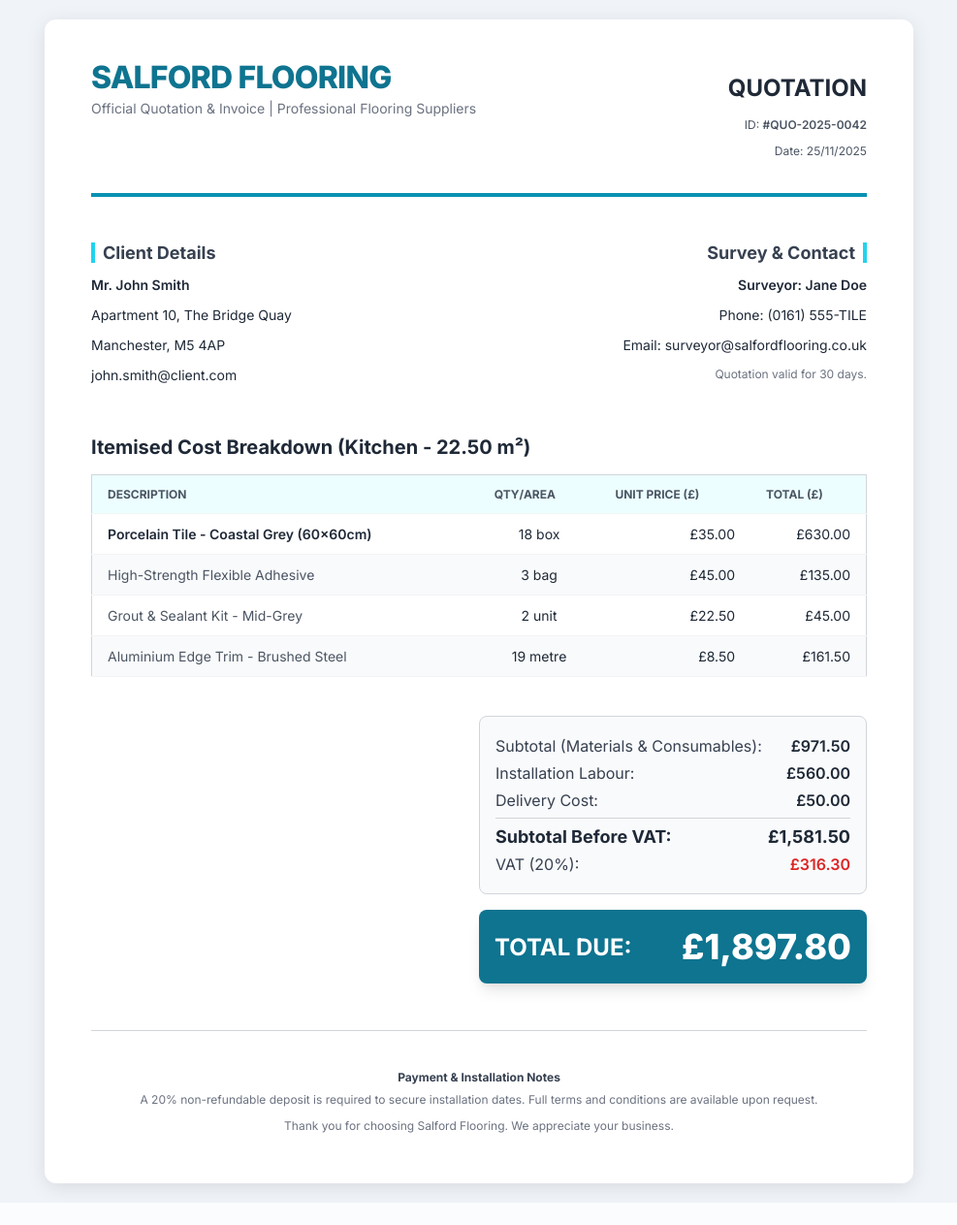
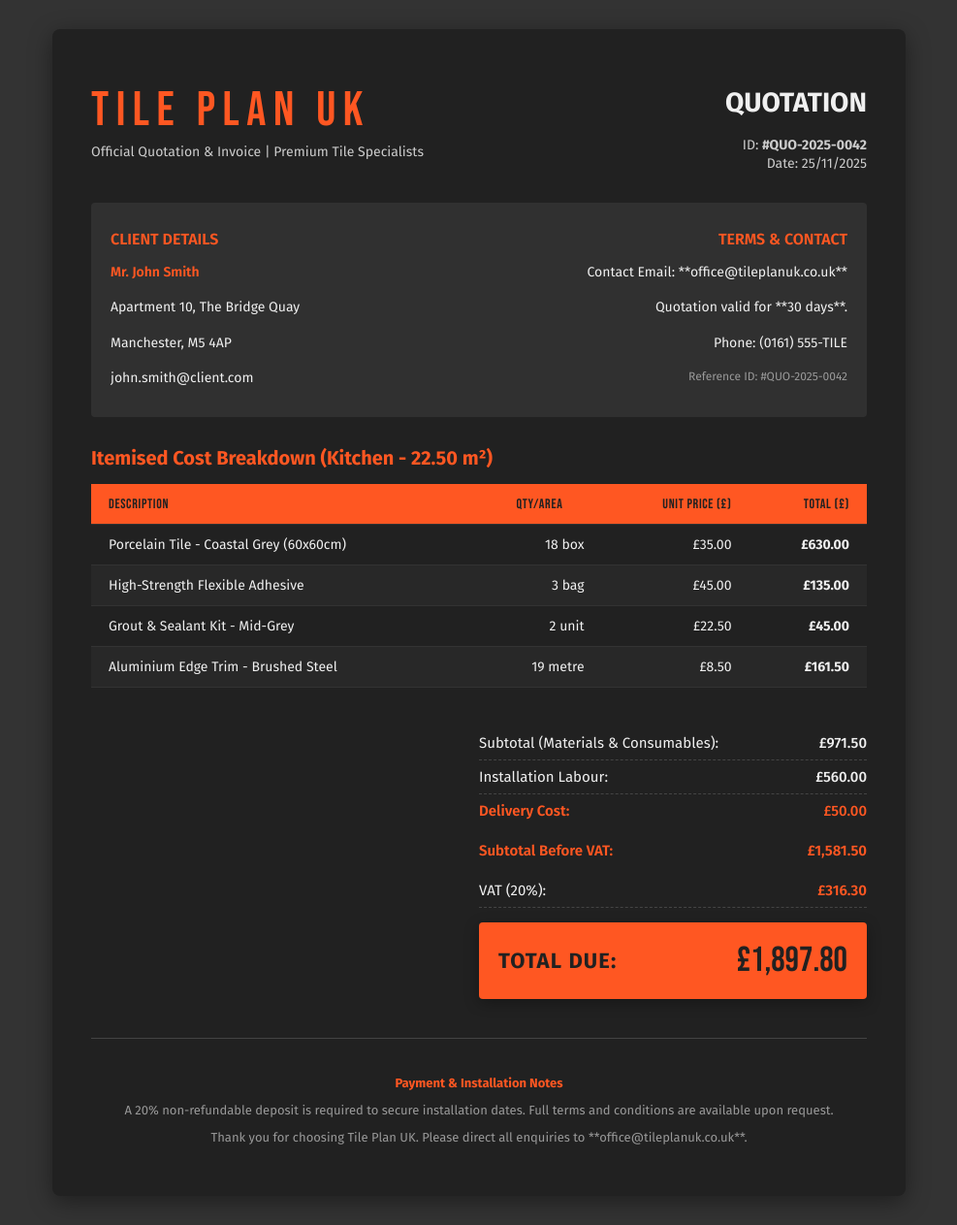
Before and after one commit to NotStarsAligned/Hackcamp-Group21, a PHP site: page /Views/template/template.phtml in a window 1280 px wide. Shown: the whole page at 97% size, without its empty margins (146-1133 px from the left). Before the commit the page ends 1238 px from the top, so only its background shows below. Run offline with PHP 8.4, Linux system fonts and the light colour scheme.

Commit message:
Updated header and footer, feel free to change as needed

```diff
--- a/Views/template/template.phtml
+++ b/Views/template/template.phtml
@@ -3,220 +3,171 @@
 <head>
     <meta charset="UTF-8">
     <meta name="viewport" content="width=device-width, initial-scale=1.0">
-    <title>Official Quotation Invoice</title>
-    <!-- Tailwind CSS script removed -->
+    <title>Quotation - Dark Mode High-Visibility</title>
     <style>
-        /* Base styles and fonts */
-        @import url('https://fonts.googleapis.com/css2?family=Inter:wght@400;600;700;800&display=swap');
+        /* Design 9: Dark Mode / High-Visibility Bar */
+        @import url('https://fonts.googleapis.com/css2?family=Fira+Sans:wght@300;400;500;600;700&family=Bebas+Neue&display=swap');
         body {
-            font-family: 'Inter', sans-serif;
-            background-color: #f0f3f8; /* Light blue-grey background */
+            font-family: 'Fira Sans', sans-serif;
+            background-color: #333; /* Dark background for surrounding page */
             margin: 0;
-            padding: 20px;
-            color: #1f2937; /* Default dark grey text */
+            padding: 30px;
+            color: #f0f0f0; /* Default light text */
         }
 
-        /* Main Container - Simulates A4 paper */
+        /* --- Main Container: Dark Paper --- */
         .invoice-paper {
             max-width: 800px;
             margin: 0 auto;
-            background-color: white;
-            border-radius: 12px;
-            box-shadow: 0 4px 20px rgba(0, 0, 0, 0.1);
-            padding: 40px 48px; /* Equivalent of p-8 md:p-12 */
+            background-color: #212121; /* Charcoal Black document background */
+            border-radius: 8px;
+            box-shadow: 0 6px 25px rgba(0, 0, 0, 0.4);
+            padding: 40px;
         }
 
-        /* Header Styles */
+        /* --- Header & Title --- */
         .invoice-header {
             display: flex;
             justify-content: space-between;
-            align-items: flex-start;
-            border-bottom: 4px solid #0891b2; /* border-cyan-600 */
-            padding-bottom: 24px;
-            margin-bottom: 32px;
+            align-items: flex-end;
+            margin-bottom: 30px;
+        }
+        .company-title {
+            font-family: 'Bebas Neue', sans-serif;
+            font-size: 50px;
+            font-weight: 400;
+            color: #ff5722; /* Bright Orange/Red Accent */
+            letter-spacing: 0.15em;
+        }
+        .document-title {
+            font-size: 28px;
+            font-weight: 700;
+            color: #f0f0f0;
+            text-transform: uppercase;
+        }
+        .header-meta p {
+            font-size: 14px;
+            color: #ccc;
+            margin: 2px 0;
         }
 
-        .company-title {
-            font-size: 32px; /* text-4xl */
-            font-weight: 800; /* font-extrabold */
-            color: #0e7490; /* text-cyan-700 */
-            letter-spacing: -0.025em; /* tracking-tight */
+        /* --- Information Section: Uses full-width bars for separation --- */
+        .info-section {
+            display: flex;
+            justify-content: space-between;
+            margin-bottom: 30px;
+            padding: 15px 0;
+            background-color: #303030; /* Slightly lighter band for info */
+            border-radius: 4px;
+            padding-left: 20px;
+            padding-right: 20px;
         }
-
-        .document-title {
-            font-size: 24px; /* text-3xl */
-            font-weight: 700; /* font-bold */
+        .info-block {
+            width: 48%; /* Adjust for spacing */
         }
-
-        /* Information Section (Client/Surveyor) */
-        .info-section {
-            display: grid;
-            grid-template-columns: 1fr 1fr;
-            gap: 32px;
-            margin-bottom: 40px;
-            font-size: 14px; /* text-sm */
+        .info-block h2 {
+            font-size: 16px;
+            font-weight: 600;
+            color: #ff5722;
+            text-transform: uppercase;
+            margin-bottom: 8px;
         }
-
-        .info-block h2 {
-            font-weight: 700;
-            font-size: 18px; /* text-lg */
-            margin-bottom: 8px;
-            color: #374151; /* text-gray-700 */
-            padding-left: 8px;
-            border-left: 4px solid #22d3ee; /* border-cyan-400 */
-        }
-        .info-block.right h2 {
-            padding-left: 0;
-            padding-right: 8px;
-            border-left: none;
-            border-right: 4px solid #22d3ee;
+        .info-block p {
+            font-size: 14px;
+            line-height: 1.6;
         }
         .info-block.right {
             text-align: right;
         }
 
-        /* Table Styles */
-        .item-table-container {
-            overflow-x: auto;
-        }
-
+        /* --- Table Styles --- */
         .item-table {
             width: 100%;
             border-collapse: collapse;
-            border: 1px solid #d1d5db; /* border-gray-200/300 */
-            border-radius: 8px;
+            margin-top: 10px;
+        }
+        .item-table thead {
+            background-color: #ff5722; /* Accent Block Header */
+            color: #212121;
+        }
+        .item-table th, .item-table td {
+            padding: 12px 18px;
+            border-bottom: 1px solid #333; /* Subtle divider */
+            text-align: left;
+            font-size: 14px;
+        }
+        .item-table th {
+            font-family: 'Bebas Neue', sans-serif;
+            font-weight: 400;
+            text-transform: uppercase;
+            letter-spacing: 0.05em;
+        }
+        .item-table tr:nth-child(even) {
+            background-color: #282828;
+        }
+        .item-table td.right, .item-table td.center {
+            text-align: right;
+        }
+        .item-table td:last-child {
+            font-weight: 700;
+            color: #f0f0f0;
         }
 
-        .item-table thead {
-            background-color: #ecfeff; /* bg-cyan-50 */
-        }
-
-        .item-table th, .item-table td {
-            padding: 12px 16px;
-            text-align: left;
-            border-bottom: 1px solid #f3f4f6; /* Subtle row separation */
-        }
-
-        .item-table th {
-            font-size: 12px; /* text-xs */
-            font-weight: 700;
-            text-transform: uppercase;
-            color: #4b5563; /* text-gray-700 */
-        }
-
-        .item-table td {
-            font-size: 14px; /* text-sm */
-        }
-
-        .item-table td.center {
-            text-align: center;
-        }
-
-        .item-table td.right {
-            text-align: right;
-        }
-
-        /* Totals Summary */
+        /* --- Summary Section --- */
         .summary-container {
             display: flex;
             justify-content: flex-end;
+            margin-top: 30px;
         }
-
         .summary-box {
             width: 100%;
-            max-width: 50%; /* md:w-1/2 */
+            max-width: 50%;
         }
-
-        .summary-details {
-            padding: 16px;
-            border: 1px solid #d1d5db;
-            border-radius: 8px;
-            background-color: #f9fafb; /* bg-gray-50 */
-            margin-bottom: 16px;
-        }
-
         .summary-row {
             display: flex;
             justify-content: space-between;
-            align-items: center;
-            padding-top: 4px;
-            padding-bottom: 4px;
-            font-size: 16px; /* text-base */
+            padding: 8px 0;
+            font-size: 15px;
+            border-bottom: 1px dashed #444;
+        }
+        .summary-row.final-calc {
+            font-weight: 600;
+            color: #ff5722;
+            border-bottom: none;
+            padding-bottom: 15px;
         }
 
-        .summary-row.border-top {
-            border-top: 1px solid #d1d5db;
-            padding-top: 8px;
-            margin-top: 4px;
-            font-size: 18px; /* text-lg */
-            font-weight: 700;
-        }
-
-        .vat-amount {
-            font-weight: 600;
-            color: #dc2626; /* text-red-600 */
-        }
-
-        /* Grand Total Box */
-        .grand-total {
+        /* Grand Total Emphasis Block */
+        .grand-total-block {
+            background-color: #ff5722; /* Full Accent Block */
+            color: #212121;
+            padding: 18px 20px;
+            margin-top: 15px;
             display: flex;
             justify-content: space-between;
             align-items: center;
-            padding: 16px;
-            background-color: #0e7490; /* bg-cyan-700 */
-            color: white;
-            border-radius: 8px;
-            box-shadow: 0 10px 15px -3px rgba(0, 0, 0, 0.1), 0 4px 6px -2px rgba(0, 0, 0, 0.05); /* shadow-xl */
+            border-radius: 4px;
+            box-shadow: 0 4px 15px rgba(0, 0, 0, 0.3);
+        }
+        .grand-total-block .label {
+            font-size: 22px;
+            font-weight: 700;
+            letter-spacing: 0.05em;
+        }
+        .grand-total-block .amount {
+            font-family: 'Bebas Neue', sans-serif;
+            font-size: 36px;
+            font-weight: 400;
         }
 
-        .grand-total .label {
-            font-size: 24px; /* text-2xl */
-            font-weight: 700;
-        }
-
-        .grand-total .amount {
-            font-size: 36px; /* text-4xl */
-            font-weight: 800;
-        }
-
-        /* Footer/Notes */
+        /* --- Footer --- */
         .invoice-footer {
-            margin-top: 48px;
-            padding-top: 24px;
-            border-top: 1px solid #d1d5db;
-            font-size: 12px; /* text-xs */
-            color: #6b7280; /* text-gray-500 */
+            margin-top: 40px;
+            padding-top: 20px;
+            border-top: 1px solid #444;
+            font-size: 13px;
+            color: #999;
             text-align: center;
-        }
-        .invoice-footer h4 {
-            font-weight: 700;
-            color: #374151; /* text-gray-700 */
-            margin-bottom: 8px;
-        }
-        .invoice-footer p {
-            margin-top: 8px;
-        }
-
-        /* Print Styles - Ensure only the document content is visible */
-        @media print {
-            body {
-                background-color: white;
-                padding: 0;
-            }
-            .no-print {
-                display: none !important;
-            }
-            .invoice-paper {
-                box-shadow: none !important;
-                border-radius: 0 !important;
-                margin: 0 !important;
-                max-width: 100%;
-                padding: 0 !important;
-            }
-            @page {
-                size: A4;
-                margin: 0.5in;
-            }
         }
     </style>
 </head>
@@ -224,119 +175,73 @@
 
 <div class="invoice-paper">
 
-    <!-- Header & Company Details -->
     <header class="invoice-header">
         <div>
-            <div class="company-title">SALFORD FLOORING</div>
-            <p style="font-size: 14px; color: #6b7280; margin-top: 4px;">Official Quotation & Invoice | Professional Flooring Suppliers</p>
+            <div class="company-title">TILE PLAN UK</div>
+            <p style="font-size: 14px; color: #ccc; margin-top: 4px;">Official Quotation & Invoice | Premium Tile Specialists</p>
         </div>
-        <div style="text-align: right;">
+        <div class="header-meta" style="text-align: right;">
             <h1 class="document-title">QUOTATION</h1>
-            <p style="font-size: 12px; color: #4b5563;">ID: <span id="quote-id" style="font-weight: 600;">#QUO-2025-0042</span></p>
-            <p style="font-size: 12px; color: #4b5563;">Date: <span id="quote-date">25/11/2025</span></p>
+            <p>ID: <span style="font-weight: 700;">#QUO-2025-0042</span></p>
+            <p>Date: 25/11/2025</p>
         </div>
     </header>
 
-    <!-- Billing & Surveyor Info -->
     <section class="info-section">
+
         <div class="info-block">
             <h2>Client Details</h2>
-            <p style="font-weight: 600;">Mr. John Smith</p>
+            <p style="font-weight: 600; color: #ff5722;">Mr. John Smith</p>
             <p>Apartment 10, The Bridge Quay</p>
             <p>Manchester, M5 4AP</p>
             <p>john.smith@client.com</p>
         </div>
+
         <div class="info-block right">
-            <h2>Survey & Contact</h2>
-            <p style="font-weight: 600;">Surveyor: Jane Doe</p>
+            <h2>Terms & Contact</h2>
+            <p>Contact Email: **office@tileplanuk.co.uk**</p>
+            <p>Quotation valid for **30 days**.</p>
             <p>Phone: (0161) 555-TILE</p>
-            <p>Email: surveyor@salfordflooring.co.uk</p>
-            <p style="font-size: 12px; margin-top: 8px; color: #6b7280;">Quotation valid for 30 days.</p>
+            <p style="font-size: 12px; margin-top: 8px; color: #999;">Reference ID: #QUO-2025-0042</p>
         </div>
     </section>
 
-    <!-- Itemized Breakdown Table -->
     <section style="margin-bottom: 40px;">
-        <h3 style="font-size: 20px; font-weight: 700; color: #1f2937; margin-bottom: 16px;">Itemised Cost Breakdown (Kitchen - 22.50 m²)</h3>
+        <h3 style="font-size: 20px; font-weight: 700; color: #ff5722; margin-bottom: 15px;">Itemised Cost Breakdown (Kitchen - 22.50 m²)</h3>
         <div class="item-table-container">
             <table class="item-table">
-                <thead>
-                <tr>
-                    <th>Description</th>
-                    <th class="center">Qty/Area</th>
-                    <th class="right">Unit Price (£)</th>
-                    <th class="right">Total (£)</th>
-                </tr>
-                </thead>
-                <tbody id="invoice-items">
-                <!-- Static Data for dompdf compatibility (pre-calculated values) -->
-                <tr style="background-color: #ffffff;">
-                    <td style="font-weight: 600;">Porcelain Tile - Coastal Grey (60x60cm)</td>
-                    <td class="center">18 box</td>
-                    <td class="right">£35.00</td>
-                    <td class="right">£630.00</td>
-                </tr>
-                <tr style="background-color: #f9fafb;">
-                    <td style="color: #4b5563;">High-Strength Flexible Adhesive</td>
-                    <td class="center">3 bag</td>
-                    <td class="right">£45.00</td>
-                    <td class="right">£135.00</td>
-                </tr>
-                <tr style="background-color: #ffffff;">
-                    <td style="color: #4b5563;">Grout & Sealant Kit - Mid-Grey</td>
-                    <td class="center">2 unit</td>
-                    <td class="right">£22.50</td>
-                    <td class="right">£45.00</td>
-                </tr>
-                <tr style="background-color: #f9fafb;">
-                    <td style="color: #4b5563;">Aluminium Edge Trim - Brushed Steel</td>
-                    <td class="center">19 metre</td>
-                    <td class="right">£8.50</td>
-                    <td class="right">£161.50</td>
-                </tr>
+                <thead><tr><th>Description</th><th style="text-align: center;">Qty/Area</th><th style="text-align: right;">Unit Price (£)</th><th style="text-align: right;">Total (£)</th></tr></thead>
+                <tbody>
+                <tr><td>Porcelain Tile - Coastal Grey (60x60cm)</td><td class="center">18 box</td><td class="right">£35.00</td><td class="right">£630.00</td></tr>
+                <tr><td>High-Strength Flexible Adhesive</td><td class="center">3 bag</td><td class="right">£45.00</td><td class="right">£135.00</td></tr>
+                <tr><td>Grout & Sealant Kit - Mid-Grey</td><td class="center">2 unit</td><td class="right">£22.50</td><td class="right">£45.00</td></tr>
+                <tr><td>Aluminium Edge Trim - Brushed Steel</td><td class="center">19 metre</td><td class="right">£8.50</td><td class="right">£161.50</td></tr>
                 </tbody>
             </table>
         </div>
     </section>
 
-    <!-- Totals and Summary Box -->
     <section class="summary-container">
         <div class="summary-box">
             <div class="summary-details">
-                <div class="summary-row">
-                    <span style="font-weight: 500; color: #374151;">Subtotal (Materials & Consumables):</span>
-                    <span id="subtotal" style="font-weight: 600;">£971.50</span>
-                </div>
-                <div class="summary-row">
-                    <span style="font-weight: 500; color: #374151;">Installation Labour:</span>
-                    <span id="labour-cost" style="font-weight: 600;">£560.00</span>
-                </div>
-                <div class="summary-row">
-                    <span style="font-weight: 500; color: #374151;">Delivery Cost:</span>
-                    <span id="delivery-cost" style="font-weight: 600;">£50.00</span>
-                </div>
-                <div class="summary-row border-top">
-                    <span style="color: #1f2937;">Subtotal Before VAT:</span>
-                    <span id="pre-vat-total" style="color: #1f2937;">£1,581.50</span>
-                </div>
-                <div class="summary-row">
-                    <span style="font-weight: 500; color: #374151;">VAT (20%):</span>
-                    <span id="vat-amount" class="vat-amount">£316.30</span>
-                </div>
+                <div class="summary-row"><span>Subtotal (Materials & Consumables):</span><span style="font-weight: 500;">£971.50</span></div>
+                <div class="summary-row"><span>Installation Labour:</span><span style="font-weight: 500;">£560.00</span></div>
+                <div class="summary-row final-calc"><span>Delivery Cost:</span><span style="font-weight: 500;">£50.00</span></div>
+                <div class="summary-row final-calc"><span>Subtotal Before VAT:</span><span style="color: #ff5722;">£1,581.50</span></div>
+                <div class="summary-row"><span>VAT (20%):</span><span style="font-weight: 600; color: #ff5722;">£316.30</span></div>
             </div>
 
-            <div class="grand-total">
+            <div class="grand-total-block">
                 <span class="label">TOTAL DUE:</span>
                 <span id="grand-total" class="amount">£1,897.80</span>
             </div>
         </div>
     </section>
 
-    <!-- Footer / Notes -->
     <footer class="invoice-footer">
-        <h4>Payment & Installation Notes</h4>
+        <h4 style="font-weight: 700; color: #ff5722; margin-bottom: 8px;">Payment & Installation Notes</h4>
         <p>A 20% non-refundable deposit is required to secure installation dates. Full terms and conditions are available upon request.</p>
-        <p style="margin-top: 8px;">Thank you for choosing Salford Flooring. We appreciate your business.</p>
+        <p style="margin-top: 8px;">Thank you for choosing Tile Plan UK. Please direct all enquiries to **office@tileplanuk.co.uk**.</p>
     </footer>
 
 </div>
--- a/sendEmail.php
+++ b/sendEmail.php
@@ -21,6 +21,7 @@ $dompdf->loadHtml($html);
 $dompdf->setPaper('A4', 'portrait');
 $dompdf->render();
 $pdfString = $dompdf->output();
+$dompdf->stream("Quotation-Invoice-42.pdf", ["Attachment" => false]);
 // --- CONFIGURATION / BEST PRACTICE ---
 // CRITICAL SECURITY WARNING: Do NOT use your primary Gmail password here.
 // Instead, you must generate an App Password in your Google Account security settings
@@ -56,7 +57,7 @@ try {
     $mail->setFrom($smtp_username, $sender_name);
 
     // The actual recipient
-    $mail->addAddress("jumbonzerhema@gmail.com", "Jumbo");
+    $mail->addAddress("putEmailhere", "John Doe");
 
     // Content
     $mail->isHTML(true); // Set email format to HTML
@@ -71,6 +72,7 @@ try {
         'application/pdf'           // Mime type
     );
     // Send the email
+
     $mail->send();
     echo "Message has been sent successfully!";
 
```
Also changed, not shown: Views/map.phtml (added, +12 -0 lines), Views/template/footer.phtml (+65 -31 lines), Views/template/header.phtml (line endings or trailing spaces).
